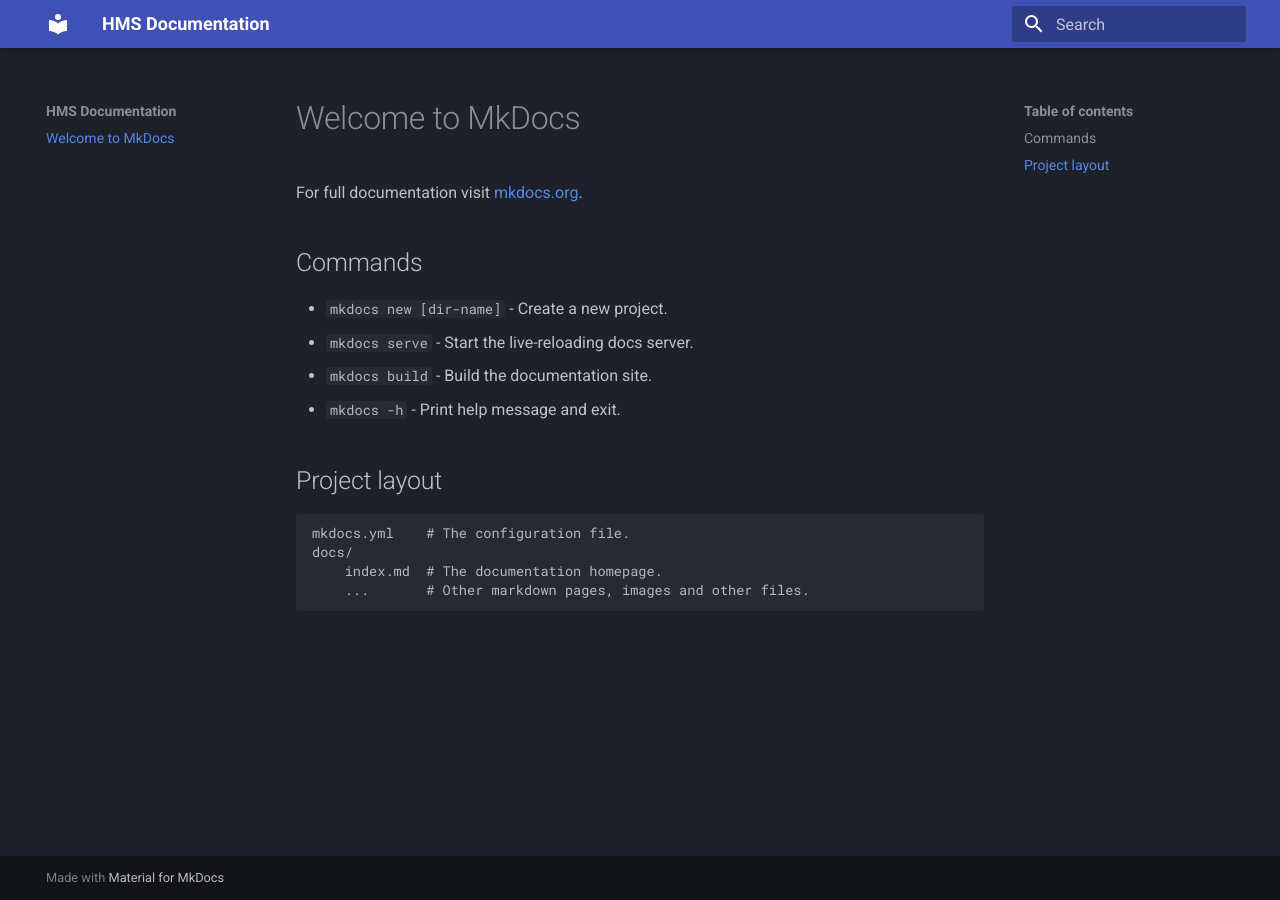
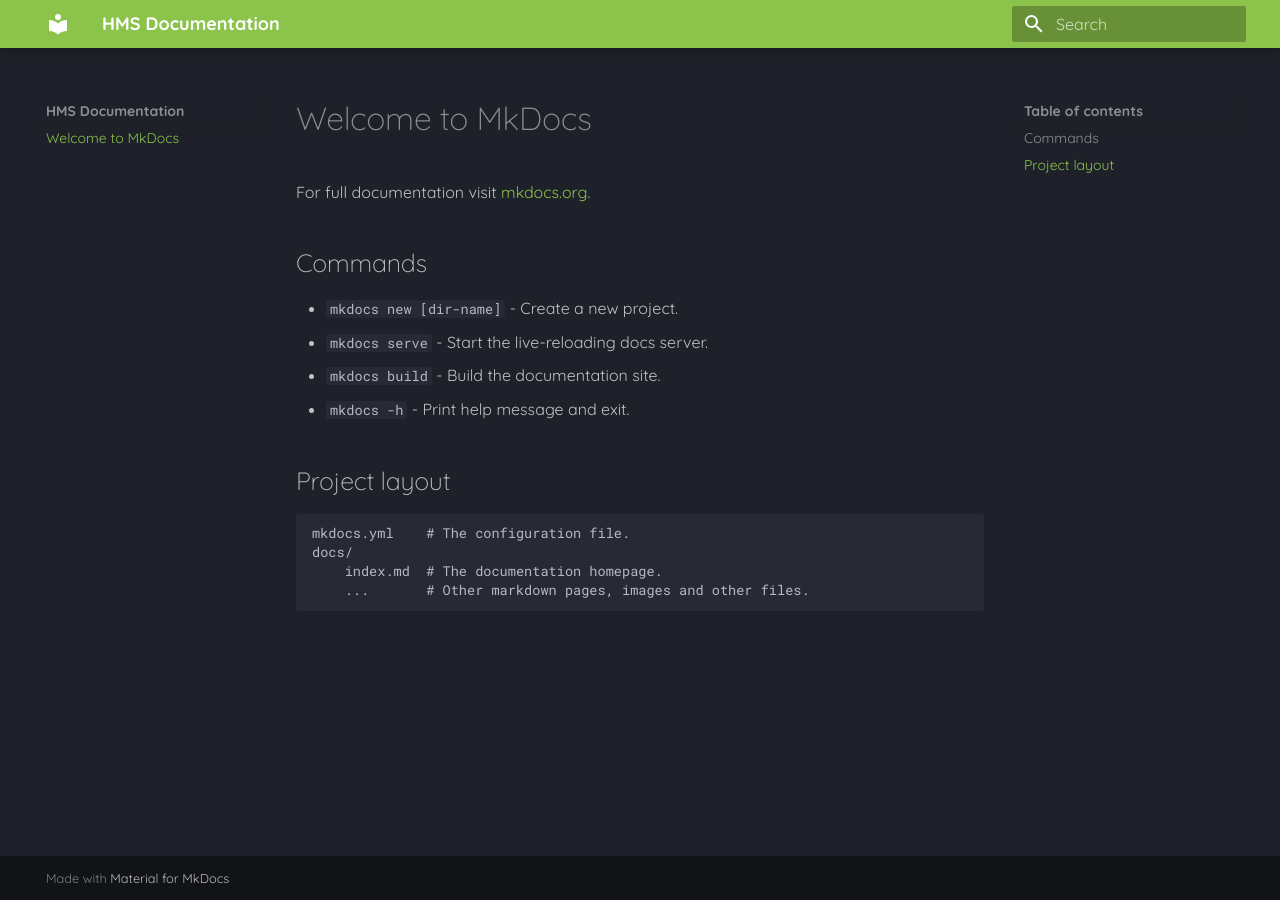
Before and after one commit to Jaxxel89/hms-docs, an MkDocs documentation site: the page built from docs/index.md, in a window 1280 px wide. Built offline with MkDocs 1.6.1 and Material for MkDocs 9.7.7, drawn with Linux system fonts in a browser that asks for light colours.

Commit message:
Update mkdocs.yml (Add Colors and Fonts)

```diff
--- a/mkdocs.yml
+++ b/mkdocs.yml
@@ -4,3 +4,7 @@ theme:
   name: material
   palette:
     scheme: slate
+    primary: light green
+    accent: light blue
+  font:
+    text: Quicksand
```
